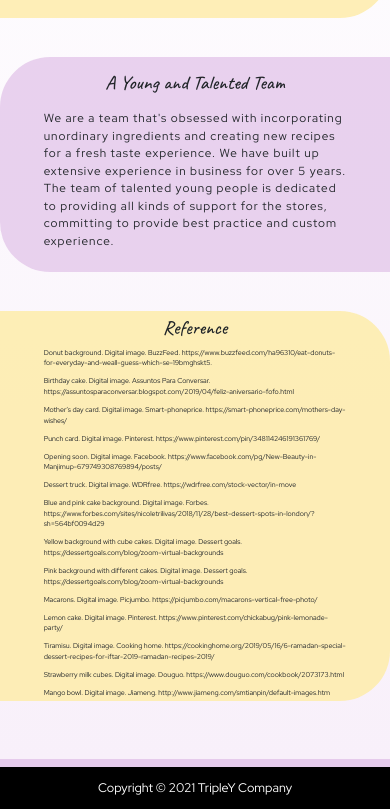
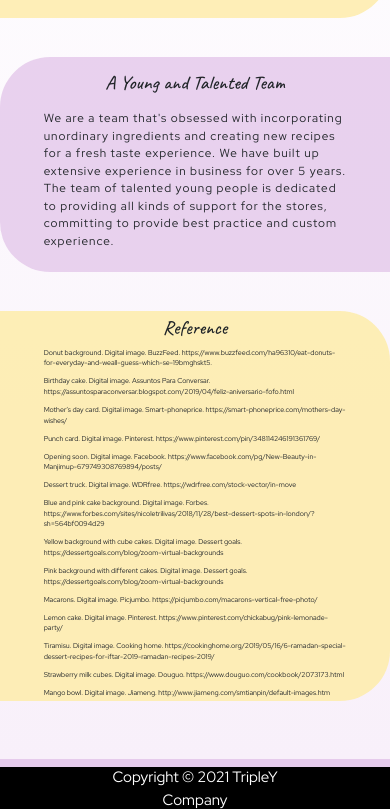
Before and after one commit to raynaz/raynaz.github.io, a plain HTML site: page aboutus.html in a window 390 px wide. Shown: the part 780-1591 px from the top of the page. Drawn offline with nearby package versions, Linux system fonts and the light colour scheme.

Commit message:
Update aboutus.css

```diff
--- a/aboutus.css
+++ b/aboutus.css
@@ -559,6 +559,6 @@ footer p {
     }
 
 footer p{
-    font-size: 12.5px;
+    font-size: 15px;
 }
 }
```
